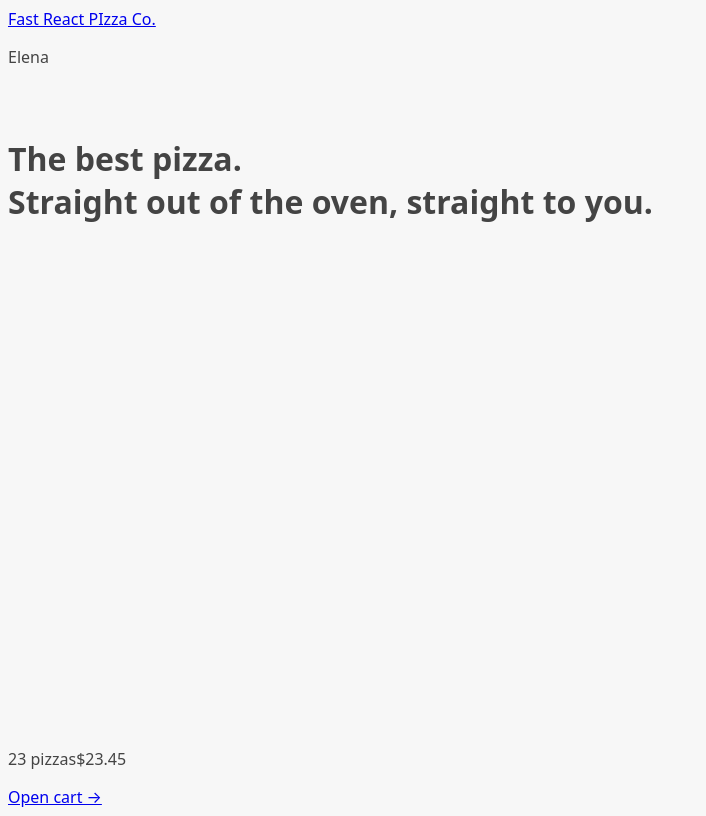
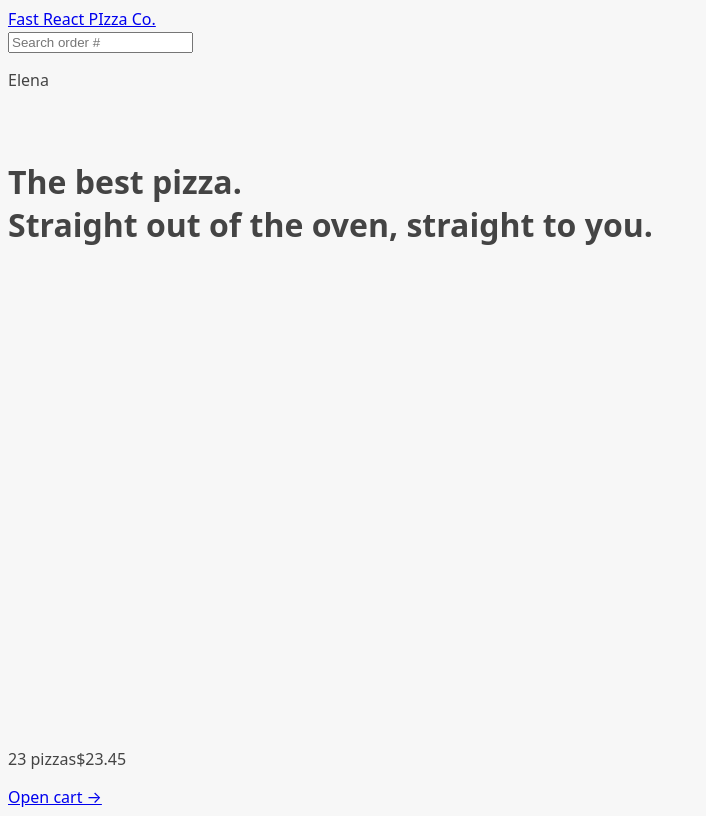
Before and after one commit to elenaharan/fast-react-pizza, a React (Vite) app: page / in a window 1280 px wide. Shown: the whole page, without its empty margins (0-706 px from the left). Built offline with nearby package versions, Linux system fonts and the light colour scheme.

Commit message:
Add search order component

```diff
--- /dev/null
+++ b/src/features/order/searchOrder.jsx
@@ -0,0 +1,27 @@
+import { useState } from "react";
+import { useNavigate } from "react-router-dom";
+
+function SearchOrder() {
+  const [query, setQuery] = useState("");
+  const navigate = useNavigate();
+
+  function handleSubmit(e) {
+    e.preventDefault();
+
+    if (!query) return;
+    navigate(`order/${query}`);
+    setQuery("");
+  }
+
+  return (
+    <form onSubmit={handleSubmit}>
+      <input
+        placeholder="Search order #"
+        value={query}
+        onChange={(e) => setQuery(e.target.value)}
+      />
+    </form>
+  );
+}
+
+export default SearchOrder;
--- a/src/ui/Header.jsx
+++ b/src/ui/Header.jsx
@@ -1,9 +1,11 @@
 import { Link } from "react-router-dom";
+import SearchOrder from "../features/order/searchOrder";
 
 function Header() {
   return (
     <header>
       <Link to="/">Fast React PIzza Co.</Link>
+      <SearchOrder />
       <p>Elena</p>
     </header>
   );
```
